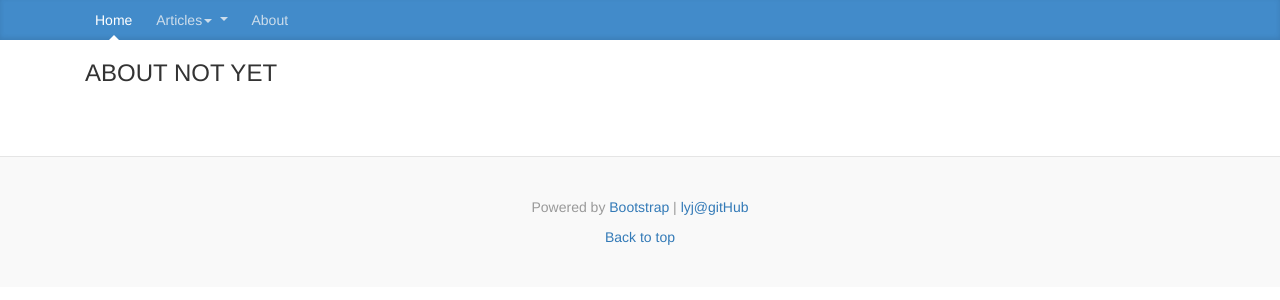
After one commit to Liaoyjun/mBlog, a Django app: page /about in a window 1280 px wide. The commit adds this page. Shown: the top 300 px of the page. Run offline with Django 3.2, Linux system fonts and the light colour scheme; some libraries are stand-ins or nearby versions.

Commit message:
Add about page.

```diff
--- a/mBlog/urls.py
+++ b/mBlog/urls.py
@@ -15,7 +15,7 @@ Including another URLconf
 """
 from django.contrib import admin
 from django.urls import path, re_path
-from mainsite.views import homepage, showArticle, showArticlesList
+from mainsite.views import homepage, showArticle, showArticlesList, showAboutPage
 
 
 urlpatterns = [
@@ -23,6 +23,7 @@ urlpatterns = [
     path('admin/', admin.site.urls),
     path('', homepage),
     path('articlesList', showArticlesList),
+    path('about', showAboutPage),
     re_path(r'^post/(\w+)/$', showArticle)
 
 ]
--- a/mainsite/views.py
+++ b/mainsite/views.py
@@ -25,22 +25,28 @@ def homepage(request):
 
 
 def homepage(request):
-	template = get_template('index.html')
-	posts = Post.objects.all()
-	now = datetime.now()
-	html = template.render(locals())
-	return HttpResponse(html)
+	return HttpResponse(get_template('index.html').render())
 
 
 def showArticle(request, slug):
 	template = get_template('article.html')
 	try:
 		post = Post.objects.get(slug=slug)
+# 改写函数 showArticle(request, slug) 为 showArticle(request, slug, label)
+# 其中label为标签，如linux或全部。
+# 数据库查询 posts=Post.get(label)
+
+
+# post=posts(slug)
+# 经过判断 当前文章是不是最后的文章
+# nextSlug=posts.next(post) 或者 = #
+
 		if post is not None:
 			html = template.render(locals())
 			return HttpResponse(html)
 	except:
 		return redirect('/404')
+
 
 def showArticlesList(request):
 	template = get_template('articlesList.html')
@@ -48,3 +54,7 @@ def showArticlesList(request):
 	now = datetime.now()
 	html = template.render(locals())
 	return HttpResponse(html)
+
+
+def showAboutPage(request):
+	return HttpResponse(get_template('about.html').render())
--- /dev/null
+++ b/templates/about.html
@@ -0,0 +1,16 @@
+<!-- about.html -->
+
+{% extends 'base.html' %}
+{% block httpHead %}Welcome here{% endblock %}
+
+{% block title %}
+    <div class="blog-post">
+        <div class="container">
+            <div class="row">
+                <div class="col-md-12 blog-main">
+                    <h3>ABOUT NOT YET</h3>
+                </div>
+            </div>
+        </div>
+    </div>
+{% endblock %}
--- a/templates/article.html
+++ b/templates/article.html
@@ -10,7 +10,7 @@
             <div class="row">
                 <div class="col-md-12 blog-main">
                     <h2 class="blog-post-title">{{ post.title }}</h2>
-                    <p class="blog-post-meta">January 1, 2014 by <a href="#">Lyj</a>.</p>
+                    <p class="blog-post-meta">{{ post.pub_date }} by <a href="http://127.0.0.1:8001/about">Lyj</a>.</p>
                 </div>
             </div>
         </div>
--- a/templates/nav.html
+++ b/templates/nav.html
@@ -4,11 +4,19 @@
 <div class="blog-masthead">
     <div class="container">
         <nav class="blog-nav">
-          <a class="blog-nav-item active" href="http://127.0.0.1:8001">Home</a>
-          <a class="blog-nav-item" href="http://127.0.0.1:8001/articlesList">Articles List</a>
+            <a class="blog-nav-item active" href="http://127.0.0.1:8001">Home</a>
+{#            <a class="blog-nav-item" href="http://127.0.0.1:8001/articlesList">Articles List</a>#}
 {#          <a class="blog-nav-item" href="#">Press</a>#}
 {#          <a class="blog-nav-item" href="#">New hires</a>#}
-          <a class="blog-nav-item" href="#">About</a>
+            <a class="blog-nav-item dropdown dropdown-toggle" href="#" data-toggle="dropdown">
+                Articles<b class="caret"></b>
+            </a>
+            <ul class="dropdown-menu">
+                <li><a href="http://127.0.0.1:8001/articlesList">All</a></li>
+                <li class="divider"></li>
+{#                <li><a href="#">Linux</a></li>#}
+            </ul>
+            <a class="blog-nav-item" href="http://127.0.0.1:8001/about">About</a>
         </nav>
     </div>
 </div>
```
